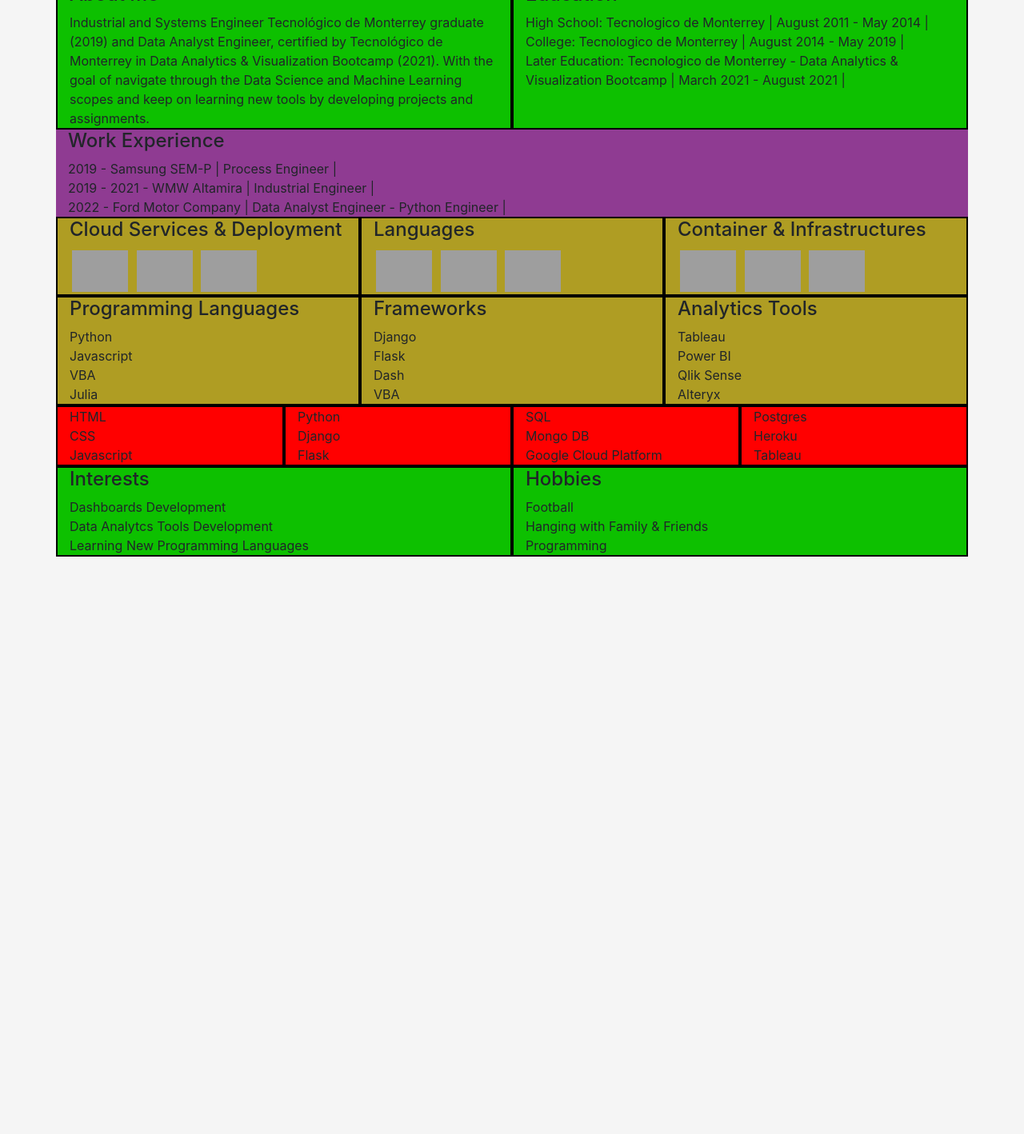
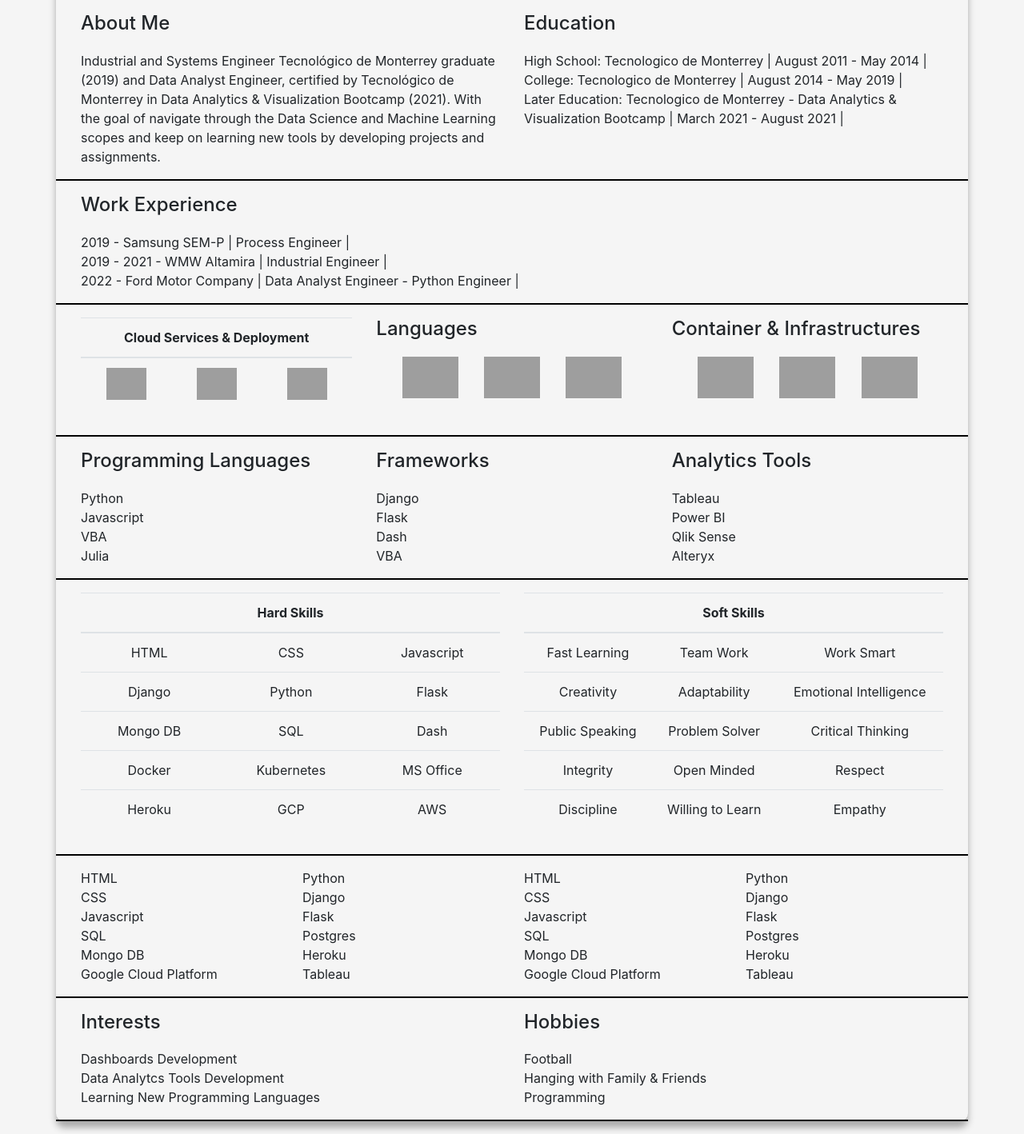
Before and after one commit to RaulMaya/Portfolio, a Django app: page /resume in a window 1280 px wide. Shown: the part 302-1720 px from the top of the page at 80% size. Before the commit the page ends 998 px from the top, so only its background shows below. Run offline with Django 4.2, Linux system fonts and the light colour scheme; some libraries are stand-ins or nearby versions; grey boxes are pictures that could not be loaded.

Commit message:
Tables management in hard skills

```diff
--- a/portfolios/static/portfolios/index.css
+++ b/portfolios/static/portfolios/index.css
@@ -45,7 +45,7 @@
   -webkit-transition: color 0.25s 0.0833333333s;
   transition: color 0.25s 0.0833333333s;
   position: relative;
-
+  border-radius: 5px;
 }
 
 .draw-border::before,
@@ -59,16 +59,19 @@
   height: 0;
   bottom: 0;
   right: 0;
+  border-radius: 5px;
 }
 
 .draw-border::before {
   border-bottom-width: 2px;
   border-left-width: 2px;
+  border-radius: 5px;
 }
 
 .draw-border::after {
   border-top-width: 2px;
   border-right-width: 2px;
+  border-radius: 5px;
 }
 
 .icon-url{
@@ -84,6 +87,7 @@
 
 .draw-border:hover {
   color: #2666CF;
+  border-radius: 5px;
 }
 
 .draw-border:hover::before,
--- a/portfolios/static/portfolios/projects.css
+++ b/portfolios/static/portfolios/projects.css
@@ -37,10 +37,12 @@
   margin: 0;
   padding: 0;
   color: white;
-  font-size: 25px;
-  font-weight: 100;
+  font-size: 30px;
+  font-weight: 650;
   line-height: 1;
+  -webkit-text-stroke: 1.5px black;
 }
+
 figure img {
   height: 100%;
   transition: 0.25s;
--- a/portfolios/static/portfolios/resume.css
+++ b/portfolios/static/portfolios/resume.css
@@ -1,38 +1,55 @@
-.col-3{
-  background-color: red;
-  border:2px solid black
-}
 
-.col-9{
-  background-color: blue;
-}
 
-.about-me{
-  background-color: rgb(129, 218, 117);
-}
-
-.educ{
-  background-color: rgb(59, 59, 146);
-}
-
-.work-exp{
-  background-color: rgb(143, 59, 146);
-}
-
-.col-4{
-  background-color: rgb(175, 157, 35);
-  border:2px solid black
-}
-
-.col-6{
-  background-color: rgb(13, 192, 0);
-  border:2px solid black
-}
-
-img{
-  margin: 3px;
-}
 
 .container{
   margin-bottom: 1rem;
+  border-radius: 10px;
+  box-shadow: 0 8px 8px #AAAAAA;
 }
+
+
+.centerblock {
+  display: grid;
+  margin: auto;
+  justify-content: space-evenly;
+  grid-template-columns: auto auto auto
+}
+
+.center {
+  white-space: nowrap;
+
+  text-align: center; margin: 1em 0;
+}
+
+.helper {
+  display: inline-block;
+  height: 100%;
+  vertical-align: middle;
+}
+
+img {
+  vertical-align: middle;
+}
+
+.row{
+  border-bottom: 2px solid black;
+  padding: 1rem;
+}
+
+h4{
+  margin-bottom: 1.25rem;
+
+}
+
+td {
+  text-align: center;
+}
+
+th {
+  text-align: center;
+}
+
+.my-cv-header{
+  background-image: url('https://www.nasa.gov/sites/default/files/thumbnails/image/web_first_images_release_0.png');
+  background-size: cover;
+}
--- a/portfolios/templates/portfolios/resume.html
+++ b/portfolios/templates/portfolios/resume.html
@@ -14,17 +14,23 @@
 {% block content %}
 {% include "portfolios/includes/header.html" %}
 <div class='container'>
-  <div class='row'>
+  <div class='row my-cv-header'>
     <div class='col-3'>
-      Foto
+      <div class='center'>
+      <span class="helper"></span><img src="https://cdn-icons-png.flaticon.com/512/149/149071.png" width=150>
+      </div>
     </div>
     <div class='col-9'>
       <h4>Raúl Maya Salazar</h4>
       Python Developer | Data Analyst Engineer - Ford Motor Company <br>
       Location: México, CDMX<br>
       Phone: +52 833 159 7006 | Email: raulmayas20@gmail.com<br>
-      LinkedIn: <a href = 'https://www.linkedin.com/in/raul-maya/'>https://www.linkedin.com/in/raul-maya/</a><br>
-      Github: <a href = 'https://github.com/RaulMaya'> https://github.com/RaulMaya</a>
+      <a class = "icon-url" href="https://www.linkedin.com/in/raul-maya/"><span><i class="fab fa-linkedin"></i></span></a>
+      <a class = "icon-url" href="https://github.com/RaulMaya"><span><i class="fa-brands fa-github"></i></span></a>
+      <a class = "icon-url" href="https://www.instagram.com/raul.mayas/"><span><i class="fab fa-instagram"></i></span></a>
+      <a class = "icon-url"href="https://twitter.com/RaulMaya11"><span><i class="fab fa-twitter"></i></span></a>
+      <a class = "icon-url" href="https://www.facebook.com/raul.maya.507"><span><i class="fab fa-facebook-f"></i></span></a>
+      <a class = "icon-url" href="#"><span><i class="fa-brands fa-whatsapp"></i></span></a>
     </div>
   </div>
   <div class='row'>
@@ -55,22 +61,41 @@
 
   <div class='row'>
     <div class='col-4'>
-      <h4>Cloud Services & Deployment</h4>
-      <img src="https://upload.wikimedia.org/wikipedia/commons/9/93/Amazon_Web_Services_Logo.svg" alt="Italian Trulli" width=70>
-      <img src="https://seeklogo.com/images/G/google-cloud-logo-ADE788217F-seeklogo.com.png" alt="Italian Trulli" width=70>
-      <img src="https://cdn-icons-png.flaticon.com/512/873/873120.png" alt="Italian Trulli" width=70>
+      <table class="table">
+        <thead>
+          <tr>
+            <th scope="col" colspan="3">Cloud Services & Deployment</th>
+          </tr>
+        </thead>
+        <tbody>
+          <tr>
+            <td><img src="https://upload.wikimedia.org/wikipedia/commons/9/93/Amazon_Web_Services_Logo.svg" alt="Italian Trulli" width=50 height=40></td>
+            <td><img src="https://seeklogo.com/images/G/google-cloud-logo-ADE788217F-seeklogo.com.png" alt="Italian Trulli" width=50 height=40></td>
+            <td> <img src="https://cdn-icons-png.flaticon.com/512/873/873120.png" alt="Italian Trulli" width=50 height=40></td>
+          </tr>
+        </tbody>
+      </table>
+      <div class="centerblock">
+
+
+
+      </div>
     </div>
     <div class='col-4'>
       <h4>Languages</h4>
-      <img src="https://upload.wikimedia.org/wikipedia/commons/f/fc/Flag_of_Mexico.svg" alt="Italian Trulli" width=70>
-      <img src="https://upload.wikimedia.org/wikipedia/en/a/a4/Flag_of_the_United_States.svg" alt="Italian Trulli" width=70>
-      <img src="https://upload.wikimedia.org/wikipedia/commons/b/ba/Flag_of_Germany.svg" width=70>
+      <div class="centerblock">
+        <img src="https://upload.wikimedia.org/wikipedia/commons/f/fc/Flag_of_Mexico.svg" alt="Italian Trulli" width=70>
+        <img src="https://upload.wikimedia.org/wikipedia/en/a/a4/Flag_of_the_United_States.svg" alt="Italian Trulli" width=70>
+        <img src="https://upload.wikimedia.org/wikipedia/commons/b/ba/Flag_of_Germany.svg" width=70>
+      </div>
     </div>
     <div class='col-4'>
       <h4>Container & Infrastructures</h4>
-      <img src="https://www.docker.com/wp-content/uploads/2022/03/Moby-logo.png" width=70>
-      <img src="https://www.freelogovectors.net/wp-content/uploads/2022/01/terra-form-logo-freelogovectors.net_.png" width=70>
-      <img src="https://miro.medium.com/max/1024/1*R801s9CtfC4-CiH5beZUfQ.png" width=70>
+      <div class="centerblock">
+        <img src="https://www.docker.com/wp-content/uploads/2022/03/Moby-logo.png" alt='Docker' width=70>
+        <img src="https://www.freelogovectors.net/wp-content/uploads/2022/01/terra-form-logo-freelogovectors.net_.png" width=70>
+        <img src="https://miro.medium.com/max/1024/1*R801s9CtfC4-CiH5beZUfQ.png" width=70>
+      </div>
     </div>
   </div>
 
@@ -97,24 +122,116 @@
       Alteryx<br>
     </div>
   </div>
+  <div class='row'>
+    <div class='col-6'>
+      <table class="table">
+        <thead>
+          <tr>
+            <th scope="col" colspan="3">Hard Skills</th>
+          </tr>
+        </thead>
+        <tbody>
+          <tr>
+            <td>HTML</td>
+            <td>CSS</td>
+            <td>Javascript</td>
+
+          </tr>
+          <tr>
+            <td>Django</td>
+            <td>Python</td>
+            <td>Flask</td>
+          </tr>
+          <tr>
+            <td>Mongo DB</td>
+            <td>SQL</td>
+            <td>Dash</td>
+          </tr>
+          <tr>
+            <td>Docker</td>
+            <td>Kubernetes</td>
+            <td>MS Office</td>
+          </tr>
+          <tr>
+            <td>Heroku</td>
+            <td>GCP</td>
+            <td>AWS</td>
+          </tr>
+        </tbody>
+      </table>
+    </div>
+    <div class='col-6'>
+      <table class="table">
+        <thead>
+          <tr>
+            <th scope="col" colspan="3">Soft Skills</th>
+          </tr>
+        </thead>
+        <tbody>
+          <tr>
+            <td>Fast Learning</td>
+            <td>Team Work</td>
+            <td>Work Smart</td>
+
+          </tr>
+          <tr>
+            <td>Creativity</td>
+            <td>Adaptability</td>
+            <td>Emotional Intelligence</td>
+          </tr>
+
+          <tr>
+            <td>Public Speaking</td>
+            <td>Problem Solver</td>
+            <td>Critical Thinking</td>
+          </tr>
+
+          <tr>
+            <td>Integrity</td>
+            <td>Open Minded</td>
+            <td>Respect</td>
+          </tr>
+
+          <tr>
+            <td>Discipline</td>
+            <td>Willing to Learn</td>
+            <td>Empathy</td>
+          </tr>
+
+        </tbody>
+      </table>
+    </div>
+  </div>
 
   <div class='row'>
     <div class='col-3'>
       HTML<br>
       CSS<br>
       Javascript<br>
+      SQL<br>
+      Mongo DB<br>
+      Google Cloud Platform<br>
     </div>
     <div class='col-3'>
       Python<br>
       Django<br>
       Flask<br>
+      Postgres<br>
+      Heroku<br>
+      Tableau<br>
     </div>
     <div class='col-3'>
+      HTML<br>
+      CSS<br>
+      Javascript<br>
       SQL<br>
       Mongo DB<br>
       Google Cloud Platform<br>
     </div>
     <div class='col-3'>
+      Python<br>
+      Django<br>
+      Flask<br>
       Postgres<br>
       Heroku<br>
       Tableau<br>
```
